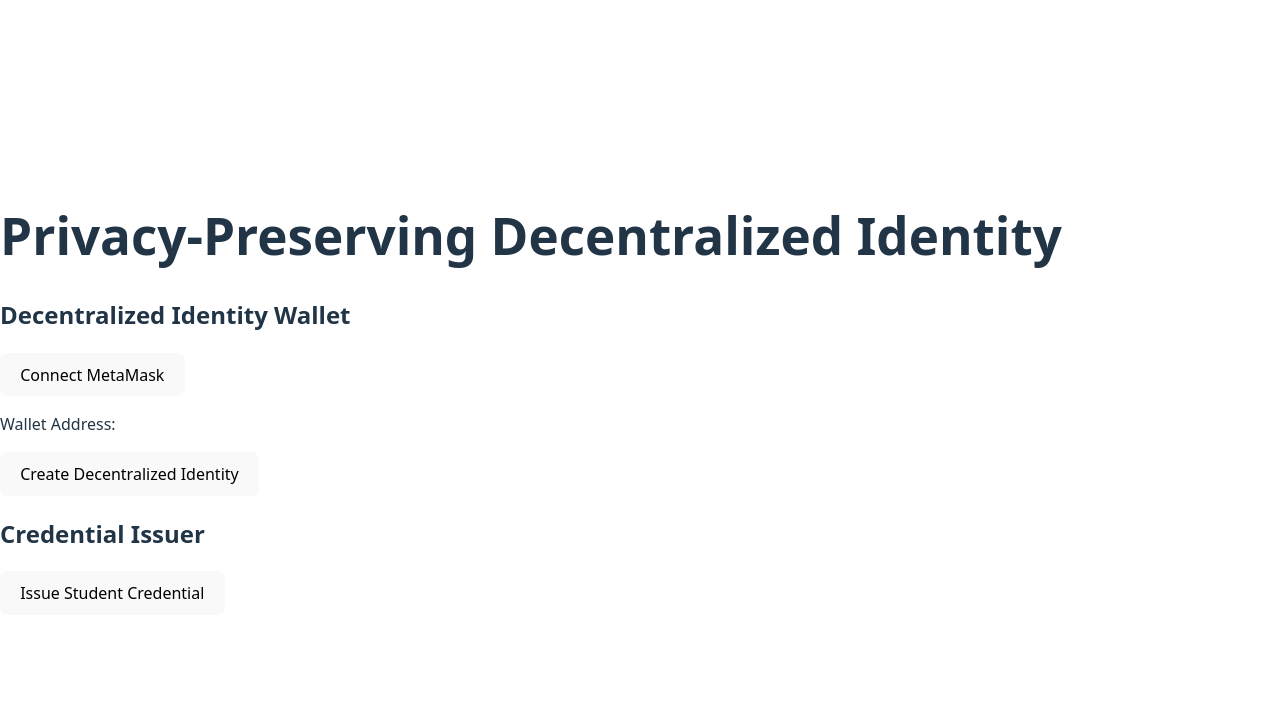
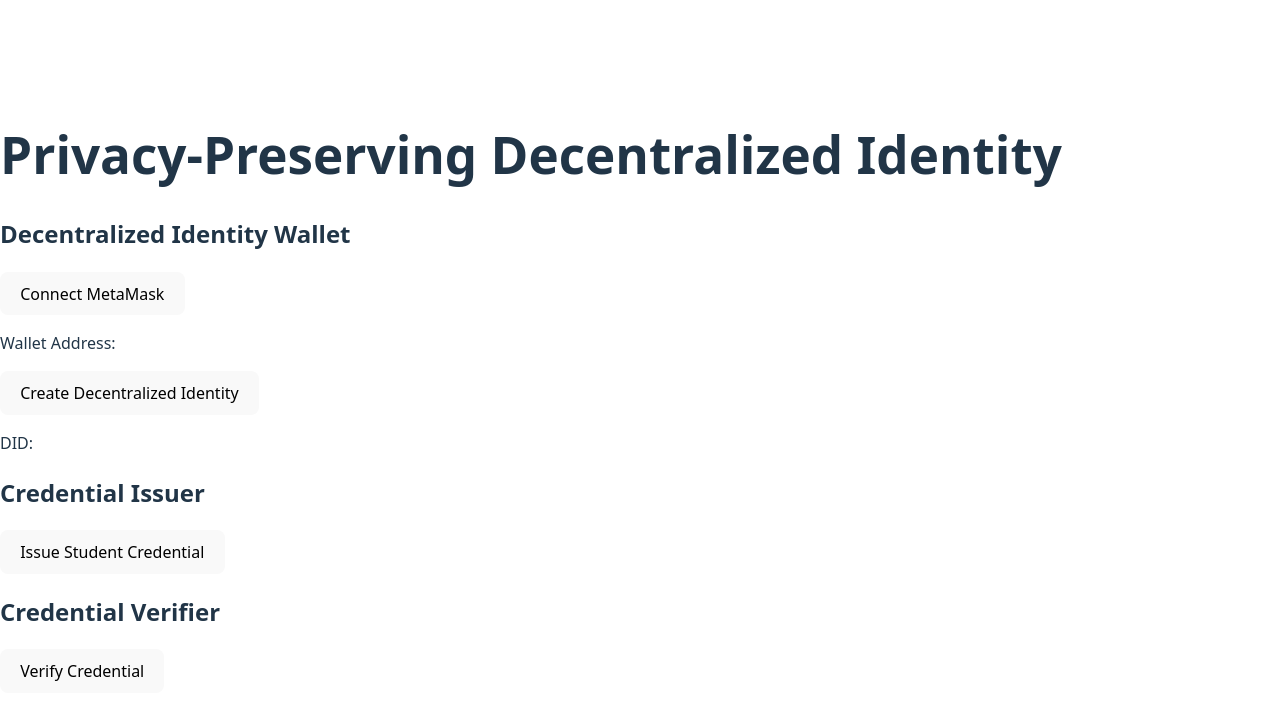
Before and after one commit to ThomasVargheseGeorge/SeniorDevelopmentProject_PPDI, a React (Vite) app: page / in a window 1280 px wide. Shown: the top 720 px of the page. Built offline with nearby package versions, Linux system fonts and the light colour scheme.

Commit message:
I have created a verifier and updated app and wallet accordingly

```diff
--- a/src/App.jsx
+++ b/src/App.jsx
@@ -1,18 +1,26 @@
+import { useState } from "react";
 import Wallet from "./Wallet";
 import Issuer from "./Issuer";
-import { useState } from "react";
+import Verifier from "./Verifier";
 
 function App() {
 
     const [did, setDid] = useState("");
+    const [credential, setCredential] = useState(null);
 
     return (
         <div>
+
             <h1>Privacy-Preserving Decentralized Identity</h1>
 
             <Wallet setDid={setDid} />
 
-            <Issuer did={did} />
+            <p>DID: {did}</p>
+
+            <Issuer did={did} setCredential={setCredential} />
+
+            <Verifier credential={credential} />
+
         </div>
     );
 }
--- a/src/Issuer.jsx
+++ b/src/Issuer.jsx
@@ -1,12 +1,10 @@
-import { useState } from "react";
 
-function Issuer({ did }) {
-
-    const [credential, setCredential] = useState("");
+function Issuer({ did, setCredential }) {
 
     function issueCredential() {
+
         if (!did) {
-            alert("No DID found");
+            alert("Create DID first");
             return;
         }
 
@@ -17,7 +15,7 @@ function Issuer({ did }) {
             status: "Valid"
         };
 
-        setCredential(JSON.stringify(newCredential, null, 2));
+        setCredential(newCredential);
     }
 
     return (
@@ -27,8 +25,6 @@ function Issuer({ did }) {
             <button onClick={issueCredential}>
                 Issue Student Credential
             </button>
-
-            <pre>{credential}</pre>
         </div>
     );
 }
--- /dev/null
+++ b/src/Verifier.jsx
@@ -0,0 +1,34 @@
+import { useState } from "react";
+
+function Verifier({ credential }) {
+
+    const [result, setResult] = useState("");
+
+    function verifyCredential() {
+
+        if (!credential) {
+            setResult("No credential provided");
+            return;
+        }
+
+        if (credential.status === "Valid") {
+            setResult("Credential Verified ✅");
+        } else {
+            setResult("Credential Invalid ❌");
+        }
+    }
+
+    return (
+        <div>
+            <h2>Credential Verifier</h2>
+
+            <button onClick={verifyCredential}>
+                Verify Credential
+            </button>
+
+            <p>{result}</p>
+        </div>
+    );
+}
+
+export default Verifier;
```
